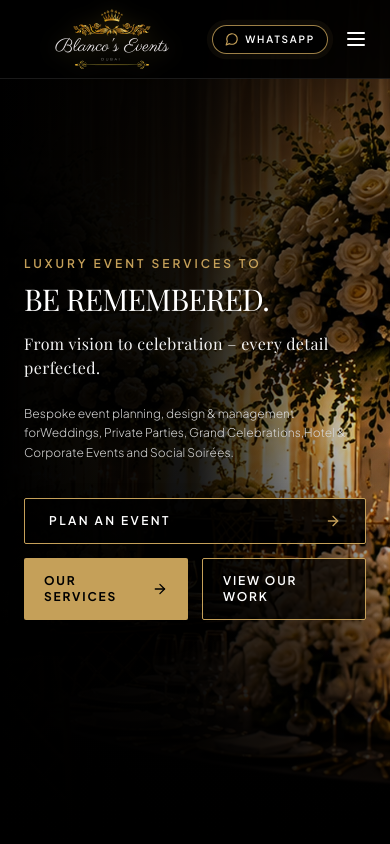
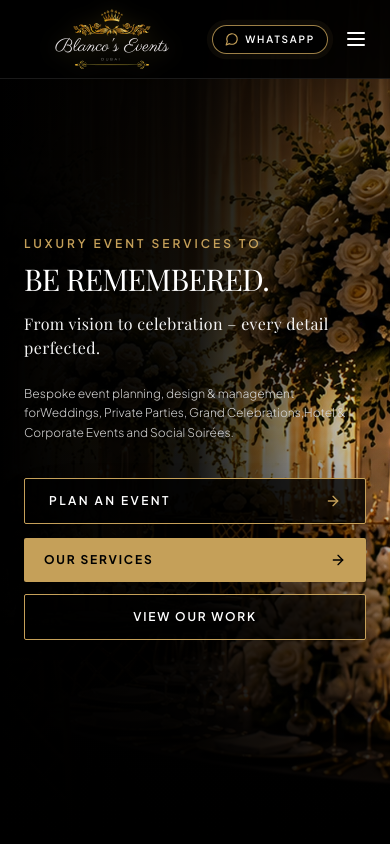
Before and after one commit to itfalcon176/blancosevents.com, a Next.js app: page / in a window 390 px wide. Shown: the top 844 px of the page. Built offline with nearby package versions, Linux system fonts and the light colour scheme; a web font is replaced by a local one.

Commit message:
feat: implement responsive HeroSection component with motion animations and inquiry triggers

```diff
--- a/src/components/HeroSection.tsx
+++ b/src/components/HeroSection.tsx
@@ -91,7 +91,7 @@
             </button>
 
             {/* Bottom Row Buttons: OUR SERVICES & VIEW OUR WORK */}
-            <div className="grid grid-cols-2 gap-3.5">
+            <div className="grid grid-cols-1 sm:grid-cols-2 gap-3">
               <a
                 href="#services"
                 className="flex items-center justify-between px-5 py-3.5 bg-[#C5A059] hover:bg-[#D4AF37] text-black transition-all duration-300 rounded-sm text-xs font-bold tracking-[0.15em] uppercase shadow-xl group"
```
